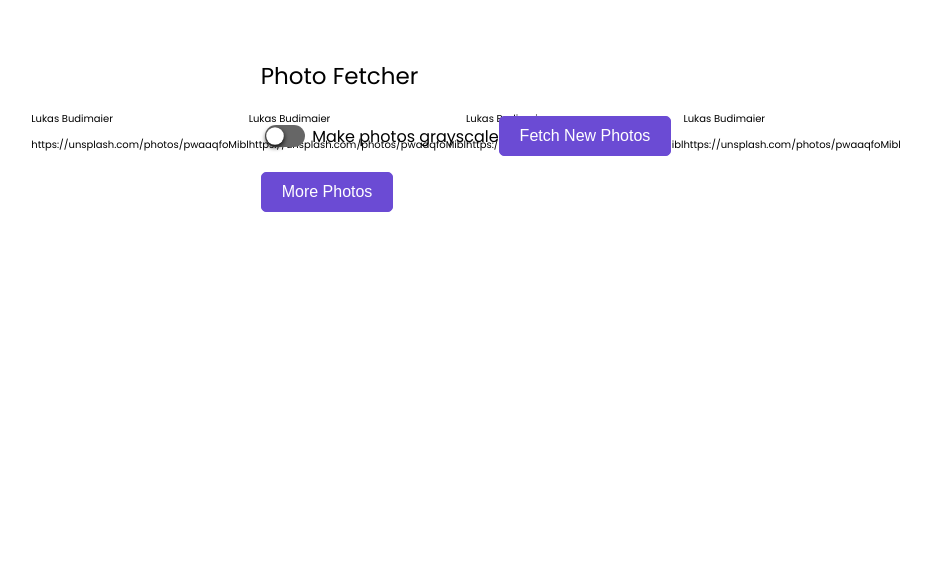
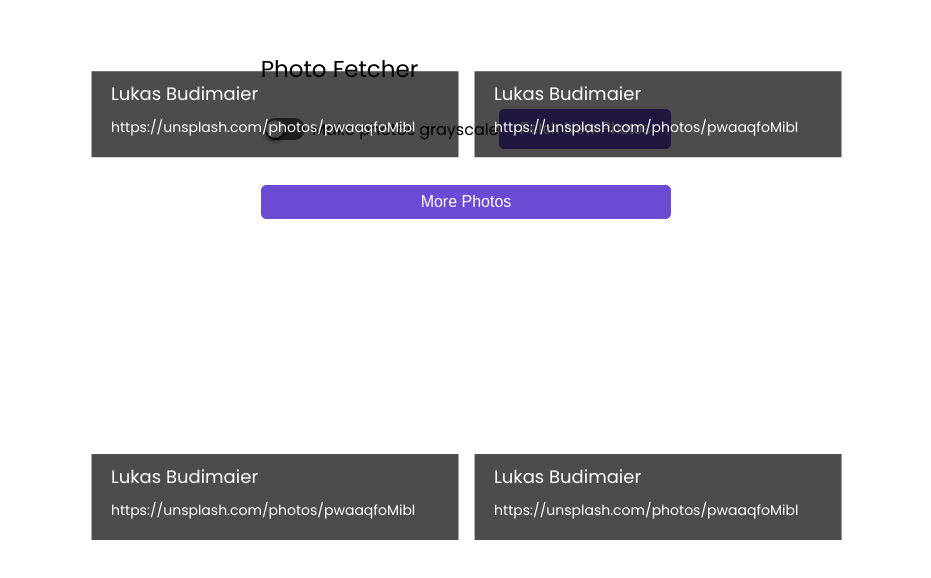
Before and after one commit to MegiSina/Photo_Fetcher, a plain HTML site: page Index.html in a window 1280 px wide. Shown: the part 368-946 px from the top of the page, without its empty margins (174-1105 px from the left). Drawn offline with Linux system fonts and the light colour scheme; no server answers.

Commit message:
Update style.css

```diff
--- a/style.css
+++ b/style.css
@@ -14,6 +14,9 @@ html {
   font-size: 62.5%;
   font-family: "poppins";
 }
+
+/* Main Container Secition */
+
 .main-container {
   max-width: 75rem;
   grid-template-columns: repeat(2, 1fr);
@@ -25,15 +28,60 @@ html {
 .main-container p {
   font-size: 2.3rem;
 }
+
+/* Photo container section */
+
 .photo-container {
   display: grid;
   grid-template-columns: repeat(2, 1fr);
   gap: 1.6rem;
+  position: relative;
+  margin-bottom: 2rem;
 }
 
 .photo-container img {
   width: 100%;
 }
+
+.author {
+  background: rgba(0, 0, 0, 0.7);
+  color: #fff;
+  position: absolute;
+  transform: translate(-52.18%, -20.7%);
+  width: 32.7rem;
+  height: 6.79rem;
+  padding: 0.9rem 2rem;
+  z-index: 1;
+  display: flex;
+  flex-direction: column;
+  gap: 1rem;
+  cursor: pointer;
+}
+.author-name {
+  font-size: 1.8rem;
+  margin: 0;
+  padding: 0;
+}
+.img-link {
+  font-size: 1.4rem;
+  margin: 0;
+  padding: 0;
+}
+
+.author-2 {
+  transform: translate(52.18%, -20.7%);
+}
+
+.author-3 {
+  transform: translate(-52.18%, 425%);
+}
+
+.author-4 {
+  transform: translate(52.2%, 425%);
+}
+
+/* Controls Section */
+
 .controls {
   display: flex;
   justify-content: space-between;
@@ -55,7 +103,7 @@ html {
   background: #666;
   outline: none;
   border-radius: 2rem;
-  transition: 0.5s;
+  transition: all 0.5s;
 }
 
 #toggleSwitch:checked {
@@ -68,7 +116,7 @@ html {
   width: 1.6rem;
   height: 1.6rem;
   border-radius: 2rem;
-  top: 0.25rem;
+  top: 0.27rem;
   left: 2.2px;
   background: #fff;
   transform: scale(1.1);
@@ -77,10 +125,10 @@ html {
 }
 
 #toggleSwitch:checked:before {
-  left: 21px;
+  left: 20px;
 }
 
-#loadMoreBtn {
+.btn {
   padding: 1rem 2rem;
   background: none;
   border: 1px solid #6b4bd4;
@@ -97,10 +145,47 @@ html {
   cursor: pointer;
 }
 
+.load-more {
+  width: 100%;
+  padding: 0.7rem 0 0.7rem 0;
+}
+
 label {
   font-size: 1.6rem;
   margin-left: 0.2rem;
 }
+
+/* Grayscale */
+
 .grayscale {
-  filter: grayscale(100%);
+  filter: grayscale(70%);
 }
+
+@media (max-width: 46.8em) {
+  html {
+    font-size: 50%;
+  }
+}
+
+@media (max-width: 37.5em) {
+  html {
+    font-size: 35%;
+  }
+}
+
+@media (max-width: 26.25em) {
+  html {
+    font-size: 25%;
+  }
+}
+
+@media (max-width: 20.1em) {
+  html {
+    font-size: 20%;
+  }
+}
+@media (max-width: 15em) {
+  html {
+    font-size: 15%;
+  }
+}
```
